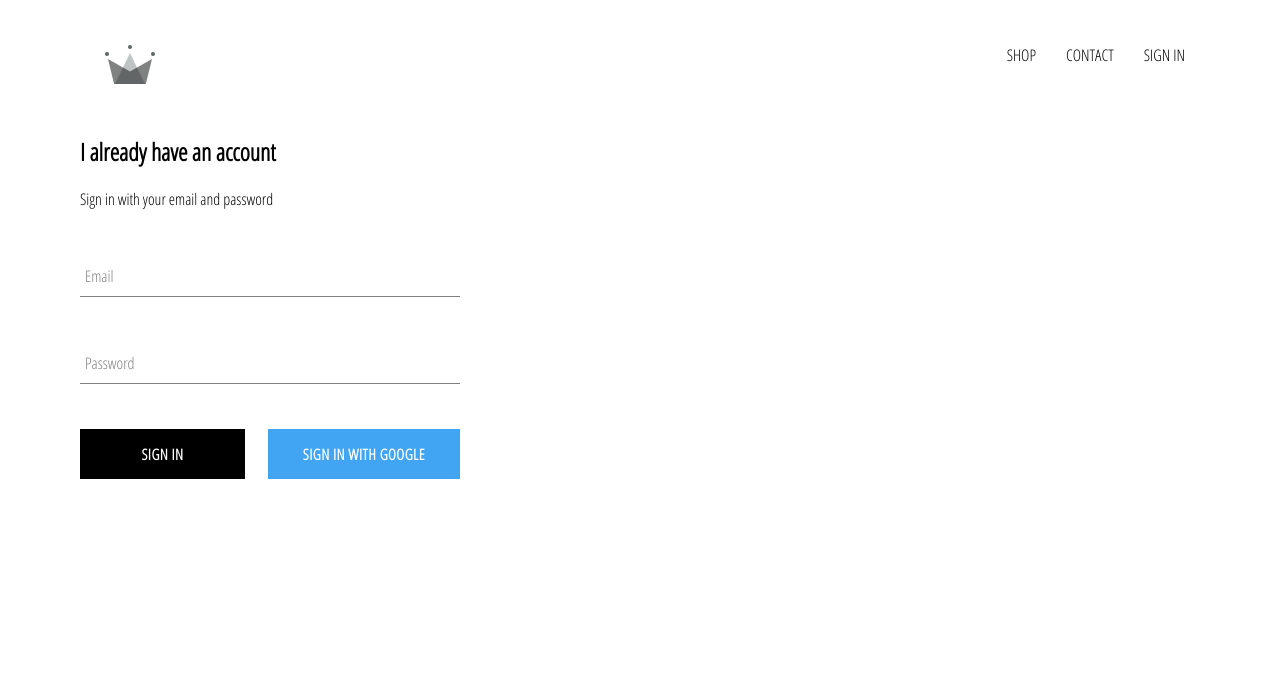
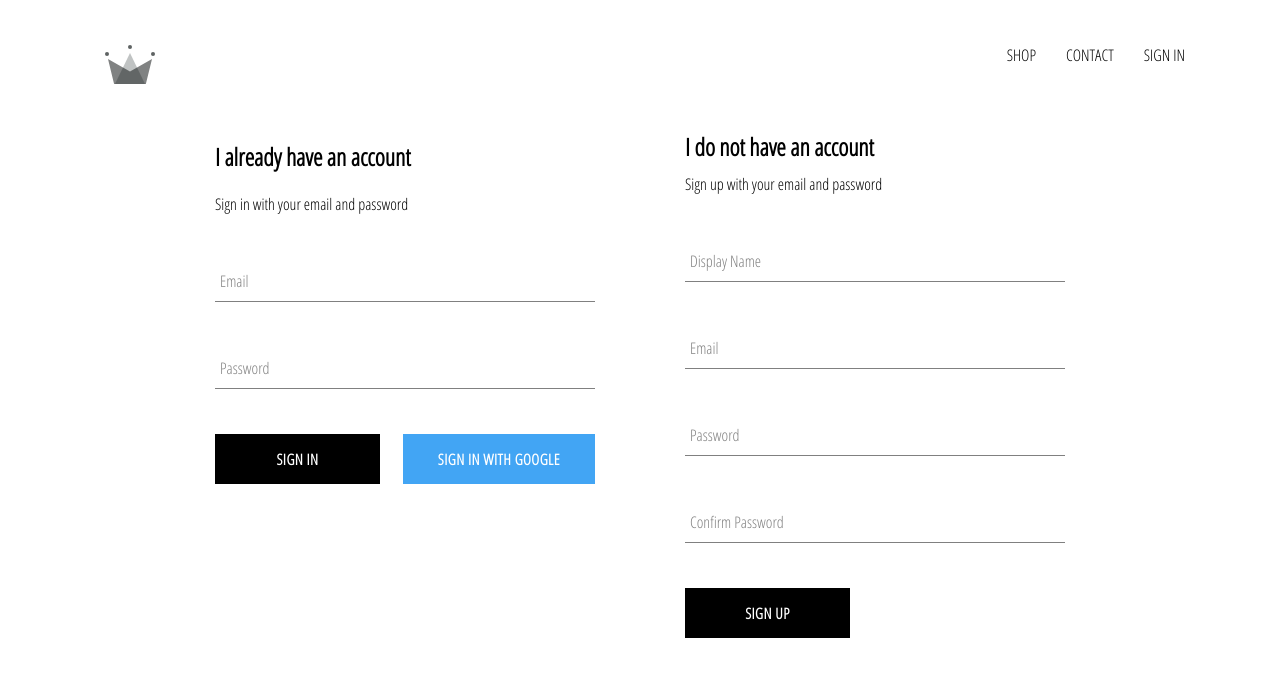
Before and after one commit to igorsmasc/react-crown-clothing, a React (Create React App) app: page /signin in a window 1280 px wide. Shown: the top 676 px of the page. Built offline with nearby package versions, Linux system fonts and the light colour scheme; no server answers.

Commit message:
Add authentication by non-google emails

```diff
--- /dev/null
+++ b/src/components/sign-up/sign-up.js
@@ -0,0 +1,104 @@
+import React, { Component } from "react";
+
+import FormInput from "../form-input/form-input";
+import CustomButton from "../custom-buttom/custom-buttom";
+
+import { auth, createUserProfileDocument } from "../../firebase/firebase.utils";
+
+import "./sign-up.scss";
+
+class SignUp extends Component {
+  constructor() {
+    super();
+
+    this.state = {
+      displayName: "",
+      email: "",
+      password: "",
+      confirmPassword: "",
+    };
+  }
+
+  handleSubmit = async (event) => {
+    event.preventDefault();
+
+    const { displayName, email, password, confirmPassword } = this.state;
+
+    if (password !== confirmPassword) {
+      alert("Passwords don't match!");
+      return;
+    }
+
+    try {
+      const { user } = await auth.createUserWithEmailAndPassword(
+        email,
+        password
+      );
+
+      await createUserProfileDocument(user, { displayName });
+
+      this.setState({
+        displayName: "",
+        email: "",
+        password: "",
+        confirmPassword: "",
+      });
+    } catch (error) {
+      console.error(error);
+    }
+  };
+
+  handleChange = (e) => {
+    const { name, value } = e.target;
+
+    this.setState({ [name]: value });
+  };
+
+  render() {
+    const { displayName, email, password, confirmPassword } = this.state;
+
+    return (
+      <div className="sign-up">
+        <h2 className="title">I do not have an account</h2>
+        <span>Sign up with your email and password</span>
+        <form className="sign-up-form" onSubmit={this.handleSubmit}>
+          <FormInput
+            type="text"
+            name="displayName"
+            value={displayName}
+            onChange={this.handleChange}
+            label="Display Name"
+            require
+          />
+          <FormInput
+            type="email"
+            name="email"
+            value={email}
+            onChange={this.handleChange}
+            label="Email"
+            require
+          />
+          <FormInput
+            type="password"
+            name="password"
+            value={password}
+            onChange={this.handleChange}
+            label="Password"
+            require
+          />
+          <FormInput
+            type="password"
+            name="confirmPassword"
+            value={confirmPassword}
+            onChange={this.handleChange}
+            label="Confirm Password"
+            require
+          />
+          <CustomButton type="submit">SIGN UP</CustomButton>
+        </form>
+      </div>
+    );
+  }
+}
+
+export default SignUp;
--- /dev/null
+++ b/src/components/sign-up/sign-up.scss
@@ -0,0 +1,9 @@
+.sign-up {
+  display: flex;
+  flex-direction: column;
+  width: 380px;
+
+  .title {
+    margin: 10px 0;
+  }
+}
--- a/src/pages/autentication/authentication.js
+++ b/src/pages/autentication/authentication.js
@@ -1,11 +1,13 @@
 import React from "react";
 
-import "./authentication";
+import "./authentication.scss";
 import SignIn from "../../components/sign-in/sign-in";
+import SignUp from "../../components/sign-up/sign-up";
 
 const AuthenticationPage = () => (
   <div className="sign-in-and-sign-up">
     <SignIn />
+    <SignUp />
   </div>
 );
 
--- a/src/pages/autentication/authentication.scss
+++ b/src/pages/autentication/authentication.scss
@@ -0,0 +1,6 @@
+.sign-in-and-sign-up {
+  width: 850px;
+  display: flex;
+  justify-content: space-between;
+  margin: 30px auto;
+}
```
